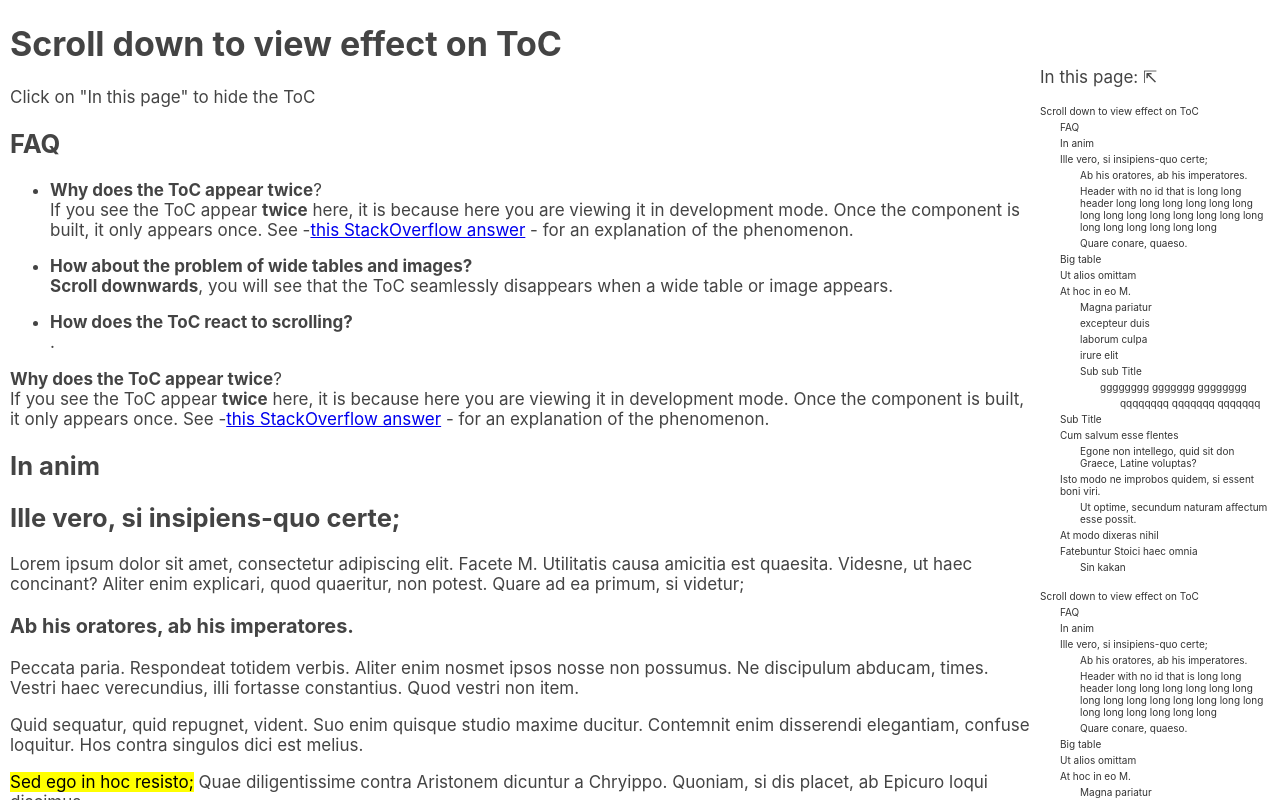
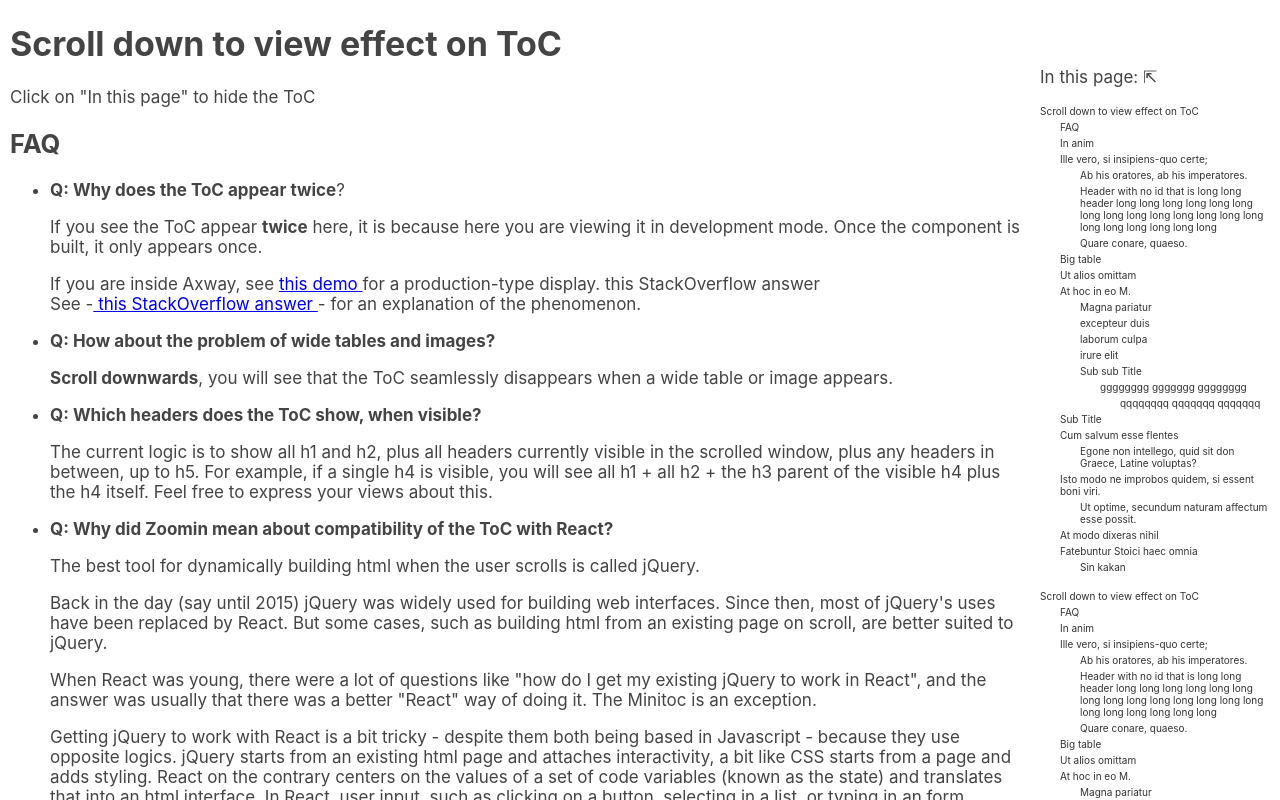
Before and after one commit to FrancisVila/react_minitoc, a React (Create React App) app: page / in a window 1280 px wide. Shown: the top 800 px of the page. Built offline with nearby package versions, Linux system fonts and the light colour scheme.

Commit message:
before faq subtitle

```diff
--- a/src/components/minitoc.js
+++ b/src/components/minitoc.js
@@ -20,8 +20,11 @@ export const MiniToc = ({
     const docViewTop = () => $(window).scrollTop()
     const windowHeight = () => $(window).height()
     const docViewBottom = () => $(window).scrollTop() + $(window).height()
+	var minitocLeftStart = $("#minitoc").offset().left;
+		console.log('minitocLeftStart', minitocLeftStart)
 
     $(() => {
+
       // retrieve react parameters from invisible html tags (see JSX components in component's "render" return)
       const levelsToShow = Number($('#levelsToShow').text()) // in the toc show headers h1, h2, h3, h4
       const widthInPageForToc = Number($('#widthInPageForToc').text()) // if there's any table or image 250px from the right edge, hide the ToC)
@@ -32,6 +35,15 @@ export const MiniToc = ({
         console.log('AAAAAAAAAAAAAA', d.getTime())
 		console.log('scroll ====================================')
         // console.log("ZZZZZZZZZZZZZ")
+        hideAllOrPartOfToc()
+      })
+
+	  $(window).on('resize', () => {
+        const d = new Date()
+        console.log('AAAAAAAAAAAAAA', d.getTime())
+		console.log('resize ====================================')
+        // console.log("ZZZZZZZZZZZZZ")
+		minitocLeftStart = $("#minitoc").offset().left;
         hideAllOrPartOfToc()
       })
 
@@ -65,37 +77,37 @@ export const MiniToc = ({
       const pageWidth = $('#root')[0].offsetWidth
       console.log('1234567890')
 
-      const somethingClashWithToC = () => {
-        // alert( (document.elementFromPoint(pageWidth-10,0)).toString())
-        let ret = false
-        console.log('entering somethingClashWithToC=')
-        // scan the page displayed in the browser (apparent to the user) from top to bottom
-		var minitocLeftStart = $("#minitoc").offset().left;
-        for (let y = 0; y < windowHeight(); y = y + 10) {
+    //   const somethingClashWithToC = () => {
+    //     // alert( (document.elementFromPoint(pageWidth-10,0)).toString())
+    //     let ret = false
+    //     console.log('entering somethingClashWithToC=')
+    //     // scan the page displayed in the browser (apparent to the user) from top to bottom
+	// 	var minitocLeftStart = $("#minitoc").offset().left;
+    //     for (let y = 0; y < windowHeight(); y = y + 10) {
 
-		  const domElemRight = document.elementFromPoint (minitocLeftStart-20,y)
-          if (domElemRight) {
-            // console.log("domElemRight=", domElemRight, 'y=',y,)
+	// 	  const domElemRight = document.elementFromPoint (minitocLeftStart-20,y)
+    //       if (domElemRight) {
+    //         // console.log("domElemRight=", domElemRight, 'y=',y,)
 
-            const rightTagName = domElemRight.tagName.toLowerCase()
-            if (tagsToHideToc.includes(rightTagName))
-				{
-				console.log(domElemRight, "ret equals true")
-				ret= true
-				break
-			}
-            console.log('rightTagName', rightTagName)
-          }
-        }
+    //         const rightTagName = domElemRight.tagName.toLowerCase()
+    //         if (tagsToHideToc.includes(rightTagName))
+	// 			{
+	// 			console.log(domElemRight, "ret equals true")
+	// 			ret= true
+	// 			break
+	// 		}
+    //         console.log('rightTagName', rightTagName)
+    //       }
+    //     }
 
-        // const domElemTopRight = document.elementFromPoint(pageWidth-10,0)
-        // // const domElemBottomRight = document.elementFromPoint(pageWidth-10,docViewTop-10)
-        // const domElemBottomRight = document.elementFromPoint(pageWidth-10,500)
-        // // console.log(domElemTopRight)
-        // const topRightTagName = domElemTopRight.tagName.toLowerCase()
-        // const bottomRightTagName = domElemBottomRight.tagName.toLowerCase()
-        return ret
-      }
+    //     // const domElemTopRight = document.elementFromPoint(pageWidth-10,0)
+    //     // // const domElemBottomRight = document.elementFromPoint(pageWidth-10,docViewTop-10)
+    //     // const domElemBottomRight = document.elementFromPoint(pageWidth-10,500)
+    //     // // console.log(domElemTopRight)
+    //     // const topRightTagName = domElemTopRight.tagName.toLowerCase()
+    //     // const bottomRightTagName = domElemBottomRight.tagName.toLowerCase()
+    //     return ret
+    //   }
       // initial build of the ToC
       const buildToc = () => {
         let headerLevel_old = 0
@@ -190,23 +202,25 @@ export const MiniToc = ({
       // hide all or part of the toc
       const hideAllOrPartOfToc = () => {
         let somethingClashWithToc = false
-        console.log('entering somethingClashWithToC=')
+        console.log('entering hideAllOrPartOfToc=')
         // scan the page displayed in the browser (apparent to the user) from top to bottom
-		var minitocLeftStart = $("#minitoc").offset().left;
+
         for (let y = 0; y < windowHeight(); y = y + 10) {
+			const domElemRight = document.elementFromPoint (minitocLeftStart-20,y)
 
-		  const domElemRight = document.elementFromPoint (minitocLeftStart-20,y)
+		  console.log('domElemRight, minitocLeftStart,  y ==', domElemRight, minitocLeftStart, y)
           if (domElemRight) {
             // console.log("domElemRight=", domElemRight, 'y=',y,)
 
             const rightTagName = domElemRight.tagName.toLowerCase()
+			console.log('rightTagName', rightTagName)
             if (tagsToHideToc.includes(rightTagName))
 				{
 				console.log(domElemRight, "ret equals true")
 				somethingClashWithToc= true
 
 			}
-            console.log('rightTagName', rightTagName)
+
           }
         }
         if (somethingClashWithToc) {
--- a/src/components/page1.js
+++ b/src/components/page1.js
@@ -12,31 +12,34 @@ export const Page1 = () => {
 	  <h2>FAQ</h2>
     <ul>
 		<li>
-		<b>Why does the ToC appear twice</b>?<br/>
-        If you see the ToC appear <b>twice</b> here, it is because here you are viewing it in development mode. Once the component is built, it only appears once.
-        See -
-        <a href="https://stackoverflow.com/questions/72238175/why-useeffect-running-twice-and-how-to-handle-it-well-in-react">
+		<b>Q: Why does the ToC appear twice</b>?
+        <p>If you see the ToC appear <b>twice</b> here, it is because here you are viewing it in development mode. Once the component is built, it only appears once. </p>
+		<p>If you are inside Axway, see  <a href="http://10.128.58.228/minitoc/"> this demo </a> for a production-type display.
           this StackOverflow answer
-        </a> -
-        for an explanation of the phenomenon.
+		  <br/>See -
+        <a href="https://stackoverflow.com/questions/72238175/why-useeffect-running-twice-and-how-to-handle-it-well-in-react">  this StackOverflow answer </a> -
+        for an explanation of the phenomenon.</p>
 		</li>
 		<li>
-		<b>How about the problem of wide tables and images?</b><br/>
-        <b>Scroll downwards</b>, you will see that the ToC seamlessly disappears when a wide table or image appears.
+		<b>Q: How about the problem of wide tables and images?</b>
+        <p><b>Scroll downwards</b>, you will see that the ToC seamlessly disappears when a wide table or image appears.</p>
 		</li>
 		<li>
-		<b>How does the ToC react to scrolling?</b><br/>
-        .
+		<b>Q: Which headers does the ToC show, when visible?</b>
+        <p>The current logic is to show all h1 and h2, plus all headers currently visible in the scrolled window, plus any headers in between, up to h5.
+		For example, if a single h4 is visible, you will see all h1 + all h2 + the h3 parent of the visible h4 plus the h4 itself. Feel free to express your views about this.</p>
+		</li>
+		<li>
+
+		<b>Q: Why did Zoomin mean about compatibility of the ToC with React?</b>
+
+		<p>The best tool for dynamically building html when the user scrolls is called jQuery. </p>
+		<p>Back in the day (say until 2015) jQuery was widely used for building web interfaces. Since then, most of jQuery's uses have been replaced by React. But some cases, such as building html from an existing page on scroll, are better suited to jQuery.</p>
+		<p>When React was young, there were a lot of questions like "how do I get my existing jQuery to work in React", and the answer was usually that there was a better "React" way of doing it. The Minitoc is an exception.</p>
+		<p>Getting jQuery to work with React is a bit tricky - despite them both being based in Javascript - because they use opposite logics. jQuery starts from an existing html page and attaches interactivity, a bit like CSS starts from a page and adds styling. React on the contrary centers on the values of a set of code variables (known as the state) and translates that into an html interface. In React, user input, such as clicking on a button, selecting in a list, or typing in an form, triggers handler functions that modify the state variables that in turn translates into changes in the interface.</p>
 		</li>
 	</ul>
-	  <p><b>Why does the ToC appear twice</b>?<br/>
-        If you see the ToC appear <b>twice</b> here, it is because here you are viewing it in development mode. Once the component is built, it only appears once.
-        See -
-        <a href="https://stackoverflow.com/questions/72238175/why-useeffect-running-twice-and-how-to-handle-it-well-in-react">
-          this StackOverflow answer
-        </a> -
-        for an explanation of the phenomenon.
-      </p>
+
       <h2 id="bbbb">In anim </h2>
 
 
```
